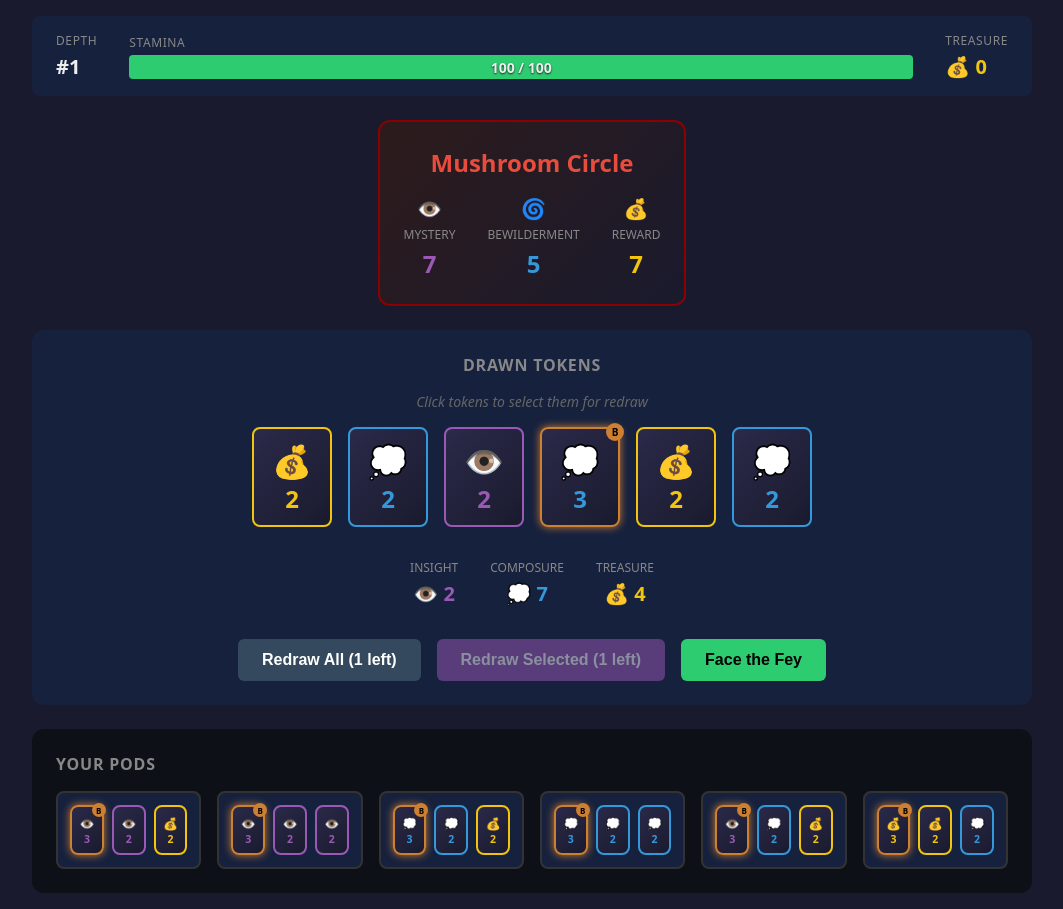
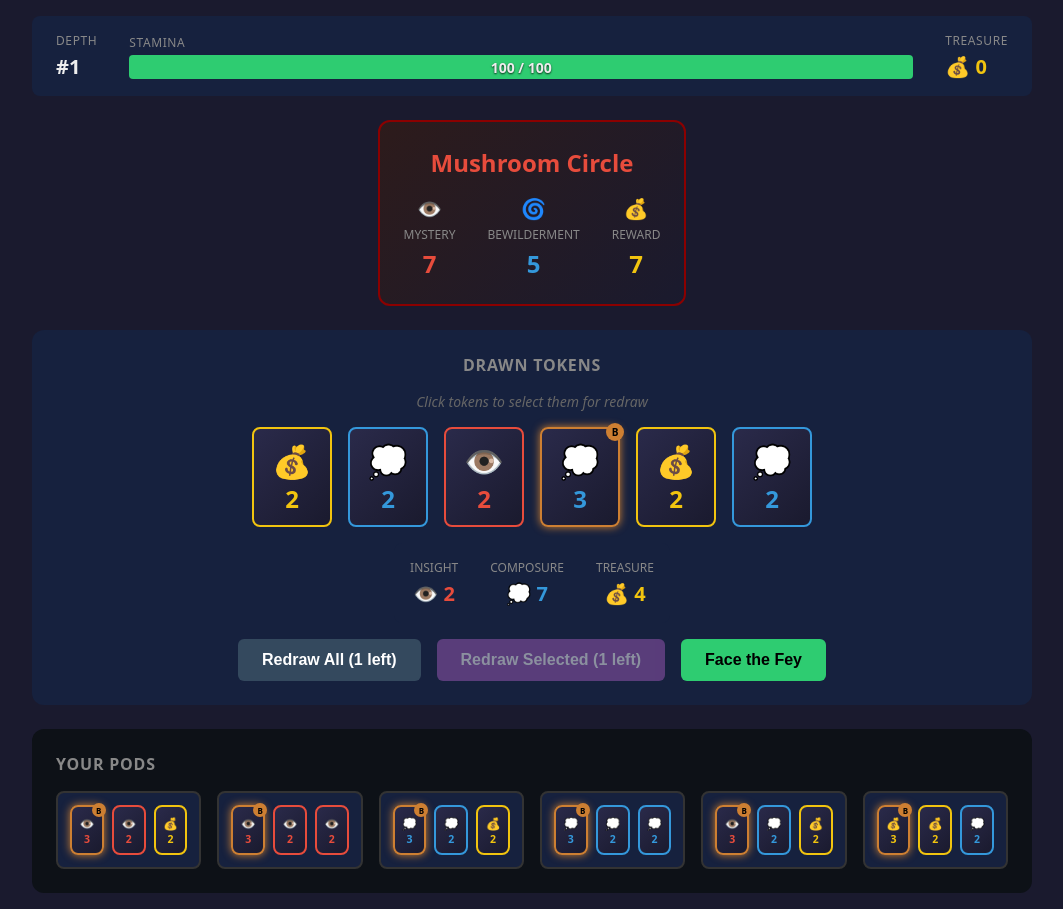
Before and after one commit to sitnaltax/jackpot-dungeon, a Svelte app: page / in a window 1280 px wide. Both pictures are taken after a click on the button "Start Game". Shown: the whole page, without its empty margins (108-1171 px from the left). Built offline with nearby package versions, Linux system fonts and the light colour scheme.

Commit message:
recolor attacks

```diff
--- a/src/components/CombatResult.svelte
+++ b/src/components/CombatResult.svelte
@@ -48,7 +48,7 @@
   }
 
   .combat-result.revealed {
-    border-color: #9b59b6;
+    border-color: #2ecc71;
   }
 
   h2 {
--- a/src/components/Encounter.svelte
+++ b/src/components/Encounter.svelte
@@ -71,7 +71,7 @@
   }
 
   .stat-value.mystery {
-    color: #9b59b6;
+    color: #e74c3c;
   }
 
   .stat-value.bewilderment {
--- a/src/components/TokenDraw.svelte
+++ b/src/components/TokenDraw.svelte
@@ -128,7 +128,7 @@
   }
 
   .total.insight .total-value {
-    color: #9b59b6;
+    color: #e74c3c;
   }
 
   .total.composure .total-value {
--- a/src/lib/constants.js
+++ b/src/lib/constants.js
@@ -35,7 +35,7 @@ export const RANK_ORDER = ['basic', 'bronze', 'silver', 'gold', 'platinum', 'dia
 
 // Token types
 export const TOKEN_TYPES = {
-  insight: { name: 'Insight', icon: '👁️', color: '#9b59b6' },
+  insight: { name: 'Insight', icon: '👁️', color: '#e74c3c' },
   composure: { name: 'Composure', icon: '💭', color: '#3498db' },
   treasure: { name: 'Treasure', icon: '💰', color: '#f1c40f' },
 };
```
